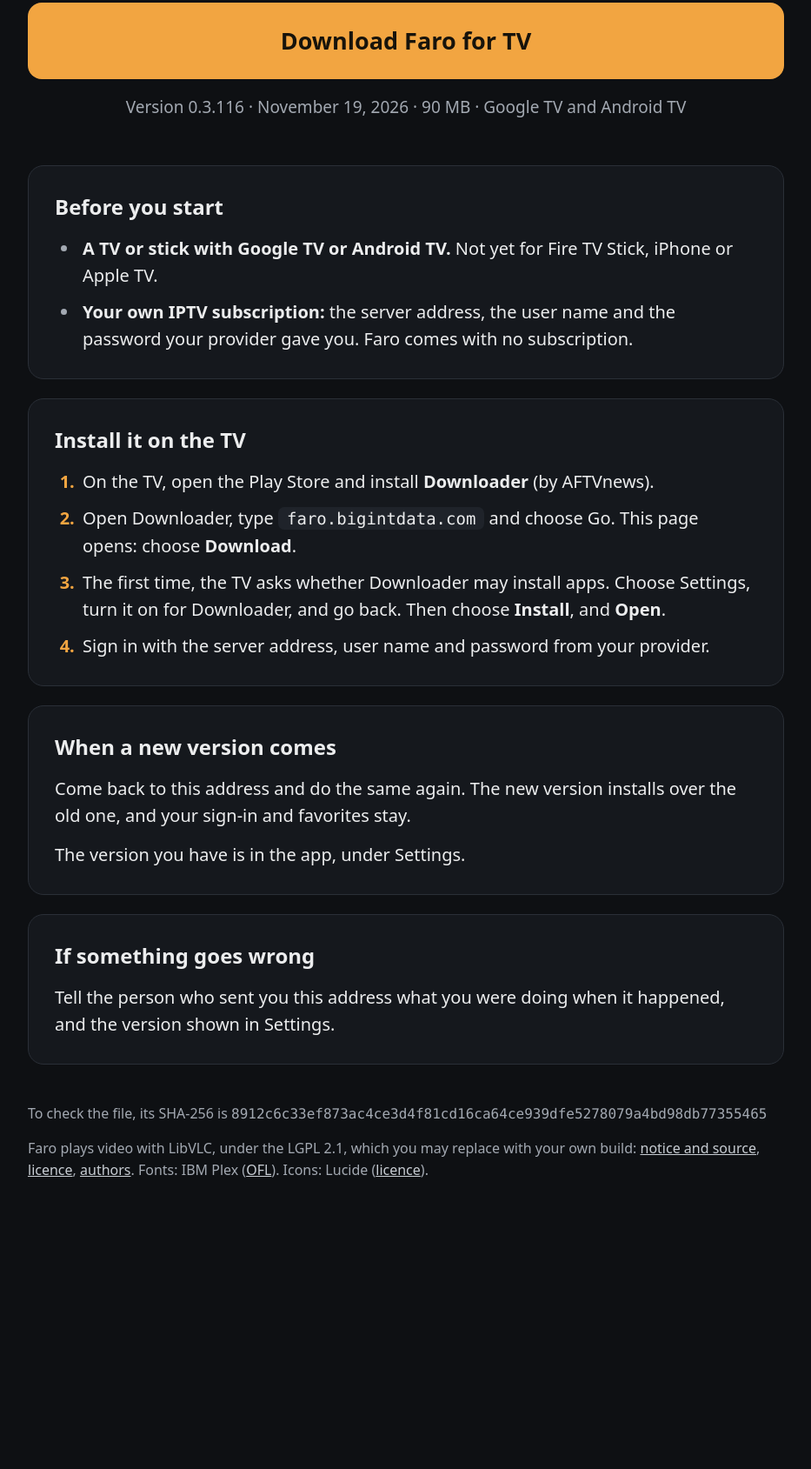
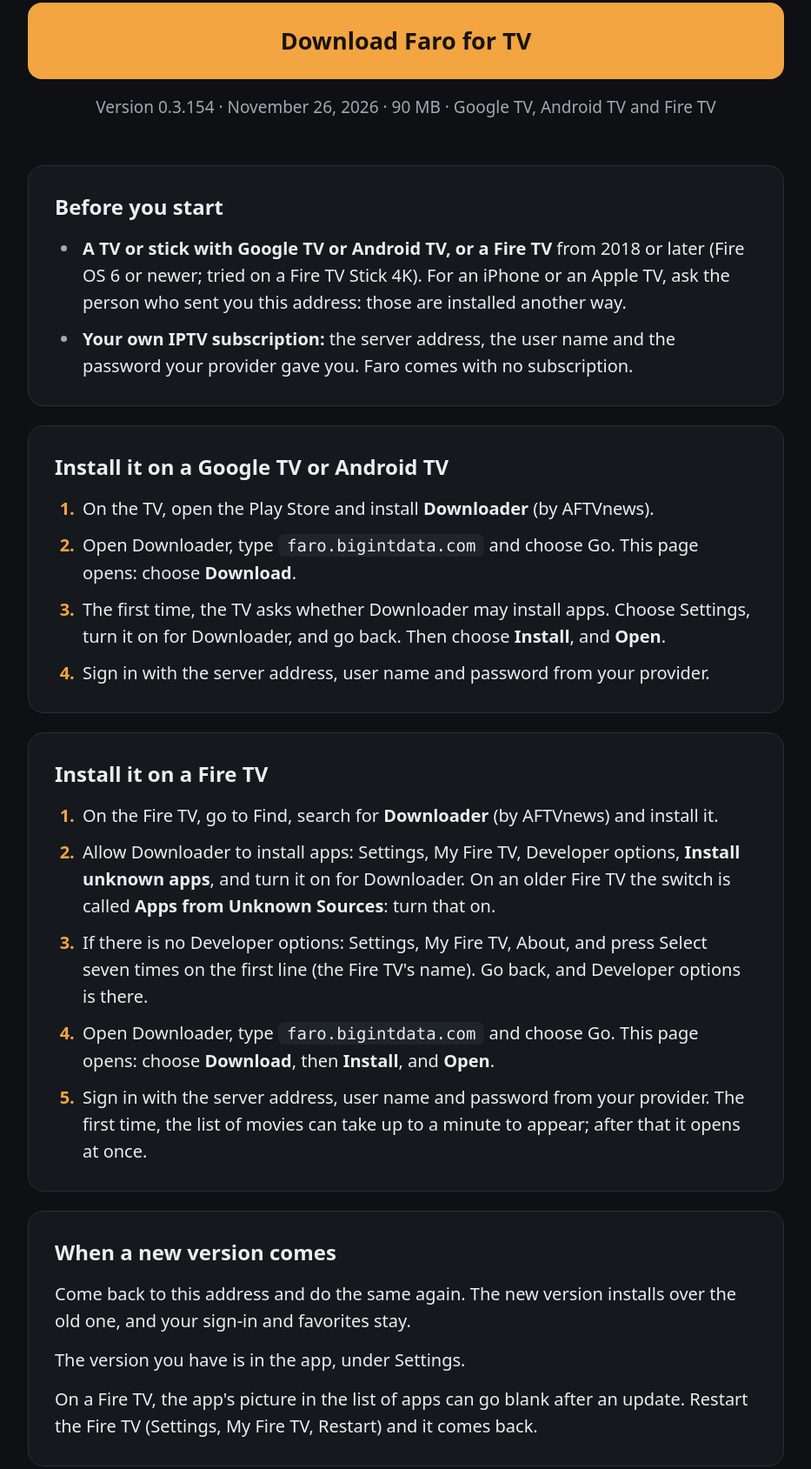
Before and after one commit to cocolo1976/faro-tv, a plain HTML site: page index.html in a window 1280 px wide. Shown: the part 303-1992 px from the top of the page at 87% size, without its empty margins (173-1106 px from the left). Before the commit the page ends 1741 px from the top, so only its background shows below. Drawn offline with Linux system fonts and the light colour scheme.

Commit message:
Page for 0.3.154

```diff
--- a/index.html
+++ b/index.html
@@ -49,19 +49,19 @@
 
   <div class="get">
     <a class="download" href="https://github.com/cocolo1976/faro-tv/releases/latest/download/faro-tv.apk">Download Faro for TV</a>
-    <p class="facts">Version 0.3.116 · November 19, 2026 · 90 MB · Google TV and Android TV</p>
+    <p class="facts">Version 0.3.154 · November 26, 2026 · 90 MB · Google TV, Android TV and Fire TV</p>
   </div>
 
   <section class="card">
     <h2>Before you start</h2>
     <ul>
-      <li><strong>A TV or stick with Google TV or Android TV.</strong> Not yet for Fire TV Stick, iPhone or Apple TV.</li>
+      <li><strong>A TV or stick with Google TV or Android TV, or a Fire TV</strong> from 2018 or later (Fire OS 6 or newer; tried on a Fire TV Stick 4K). For an iPhone or an Apple TV, ask the person who sent you this address: those are installed another way.</li>
       <li><strong>Your own IPTV subscription:</strong> the server address, the user name and the password your provider gave you. Faro comes with no subscription.</li>
     </ul>
   </section>
 
   <section class="card">
-    <h2>Install it on the TV</h2>
+    <h2>Install it on a Google TV or Android TV</h2>
     <ol>
       <li>On the TV, open the Play Store and install <strong>Downloader</strong> (by AFTVnews).</li>
       <li>Open Downloader, type <span class="type">faro.bigintdata.com</span> and choose Go. This page opens: choose <strong>Download</strong>.</li>
@@ -71,9 +71,21 @@
   </section>
 
   <section class="card">
+    <h2>Install it on a Fire TV</h2>
+    <ol>
+      <li>On the Fire TV, go to Find, search for <strong>Downloader</strong> (by AFTVnews) and install it.</li>
+      <li>Allow Downloader to install apps: Settings, My Fire TV, Developer options, <strong>Install unknown apps</strong>, and turn it on for Downloader. On an older Fire TV the switch is called <strong>Apps from Unknown Sources</strong>: turn that on.</li>
+      <li>If there is no Developer options: Settings, My Fire TV, About, and press Select seven times on the first line (the Fire TV's name). Go back, and Developer options is there.</li>
+      <li>Open Downloader, type <span class="type">faro.bigintdata.com</span> and choose Go. This page opens: choose <strong>Download</strong>, then <strong>Install</strong>, and <strong>Open</strong>.</li>
+      <li>Sign in with the server address, user name and password from your provider. The first time, the list of movies can take up to a minute to appear; after that it opens at once.</li>
+    </ol>
+  </section>
+
+  <section class="card">
     <h2>When a new version comes</h2>
     <p>Come back to this address and do the same again. The new version installs over the old one, and your sign-in and favorites stay.</p>
     <p>The version you have is in the app, under Settings.</p>
+    <p>On a Fire TV, the app's picture in the list of apps can go blank after an update. Restart the Fire TV (Settings, My Fire TV, Restart) and it comes back.</p>
   </section>
 
   <section class="card">
@@ -82,7 +94,7 @@
   </section>
 
   <footer>
-    <p>To check the file, its SHA-256 is <span class="sum">8912c6c33ef873ac4ce3d4f81cd16ca64ce939dfe5278079a4bd98db77355465</span></p>
+    <p>To check the file, its SHA-256 is <span class="sum">4ea54943eb9aa6cee324eae73e54dd575e276e51a38c3fc4e22eed8adf5bb45d</span></p>
     <p>Faro plays video with LibVLC, under the LGPL 2.1, which you may replace with your own build:
       <a href="licenses/LibVLC-NOTICE.txt">notice and source</a>, <a href="licenses/LGPL-2.1.txt">licence</a>, <a href="licenses/VLC-AUTHORS.txt">authors</a>.
       Fonts: IBM Plex (<a href="licenses/IBM-Plex-OFL.txt">OFL</a>). Icons: Lucide (<a href="licenses/Lucide-LICENSE.txt">licence</a>).</p>
```
Also changed, not shown: 1 other file.
